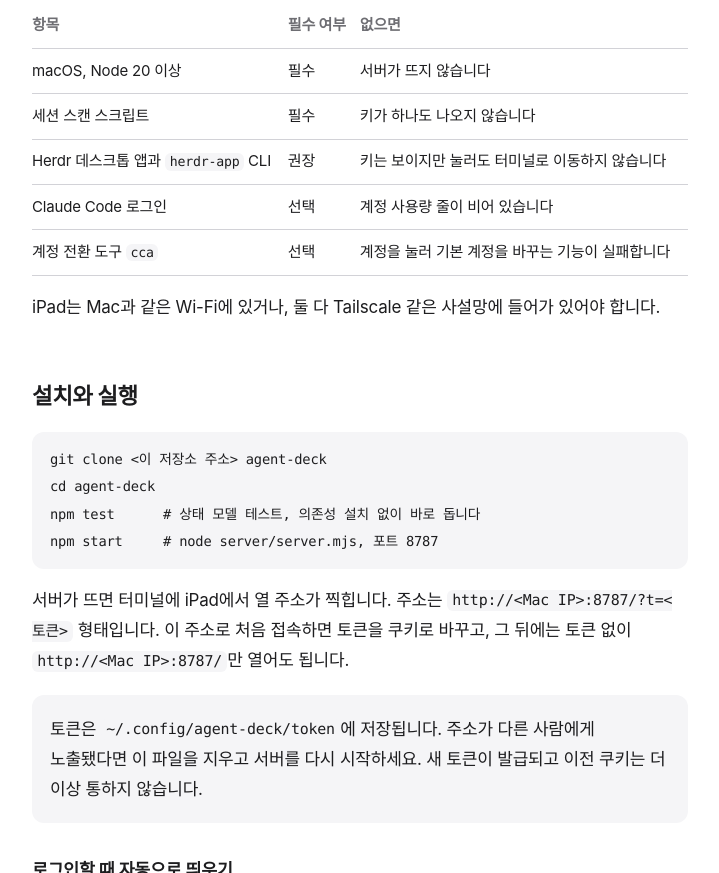
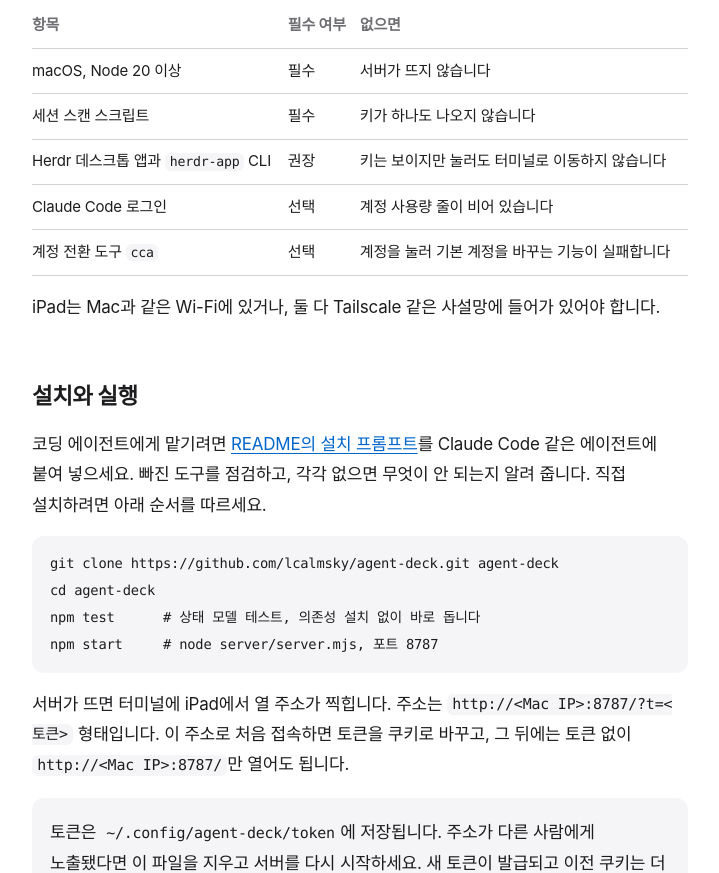
Before and after one commit to lcalmsky/agent-deck, a website: page docs/install.html in a window 1280 px wide. Shown: the part 466-1339 px from the top of the page, without its empty margins (280-999 px from the left). Drawn offline with Linux system fonts and the light colour scheme.

Commit message:
docs: 코딩 에이전트용 설치 온보딩 프롬프트와 공개 저장소 주소

```diff
--- a/docs/install.html
+++ b/docs/install.html
@@ -63,7 +63,8 @@ td code { white-space: nowrap; }
 <p>iPad는 Mac과 같은 Wi-Fi에 있거나, 둘 다 Tailscale 같은 사설망에 들어가 있어야 합니다.</p>
 
 <h2>설치와 실행</h2>
-<pre><code>git clone &lt;이 저장소 주소&gt; agent-deck
+<p>코딩 에이전트에게 맡기려면 <a href="https://github.com/lcalmsky/agent-deck#install-with-a-coding-agent">README의 설치 프롬프트</a>를 Claude Code 같은 에이전트에 붙여 넣으세요. 빠진 도구를 점검하고, 각각 없으면 무엇이 안 되는지 알려 줍니다. 직접 설치하려면 아래 순서를 따르세요.</p>
+<pre><code>git clone https://github.com/lcalmsky/agent-deck.git agent-deck
 cd agent-deck
 npm test      # 상태 모델 테스트, 의존성 설치 없이 바로 돕니다
 npm start     # node server/server.mjs, 포트 8787</code></pre>
```
Also changed, not shown: README.md.
